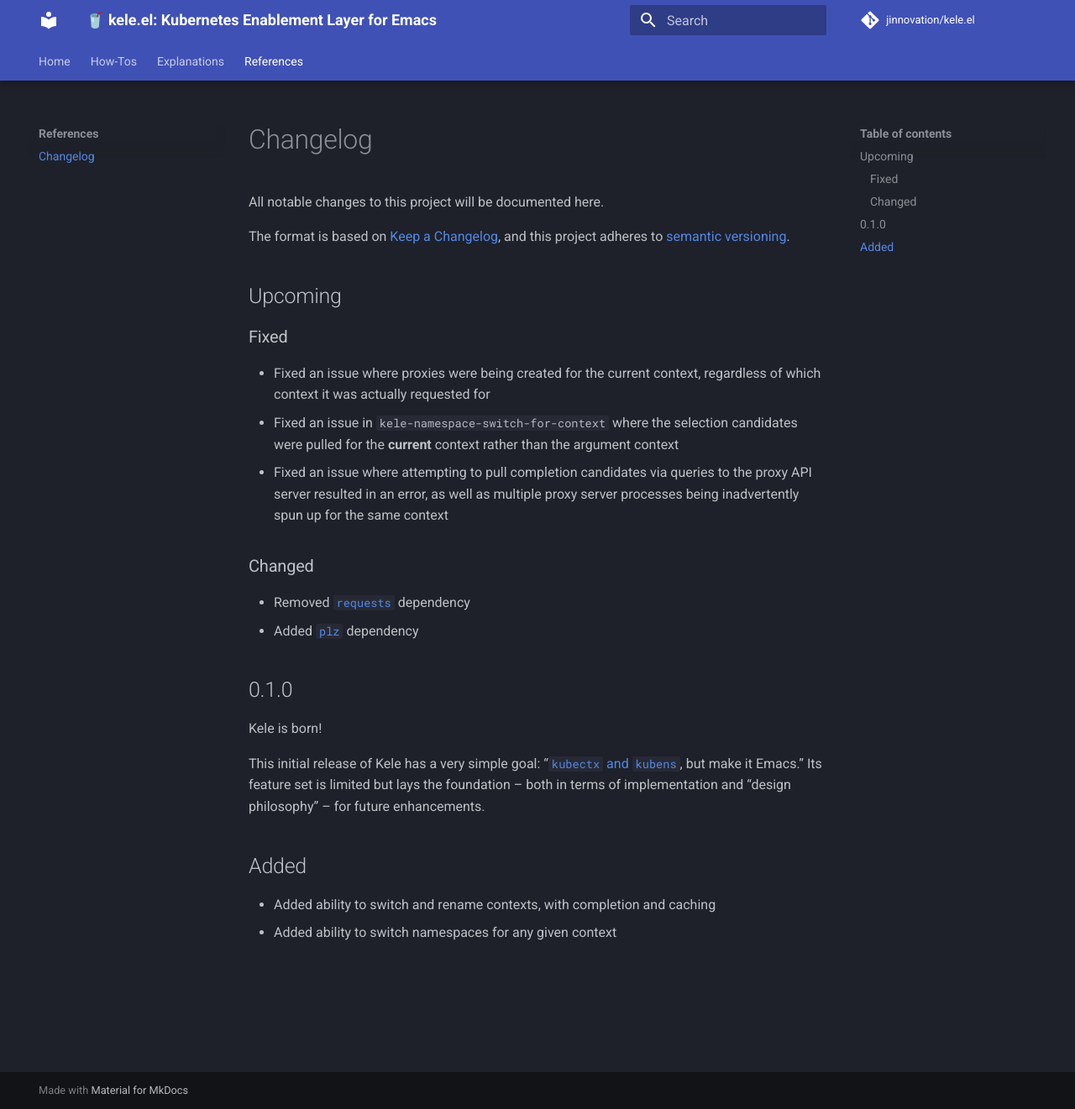
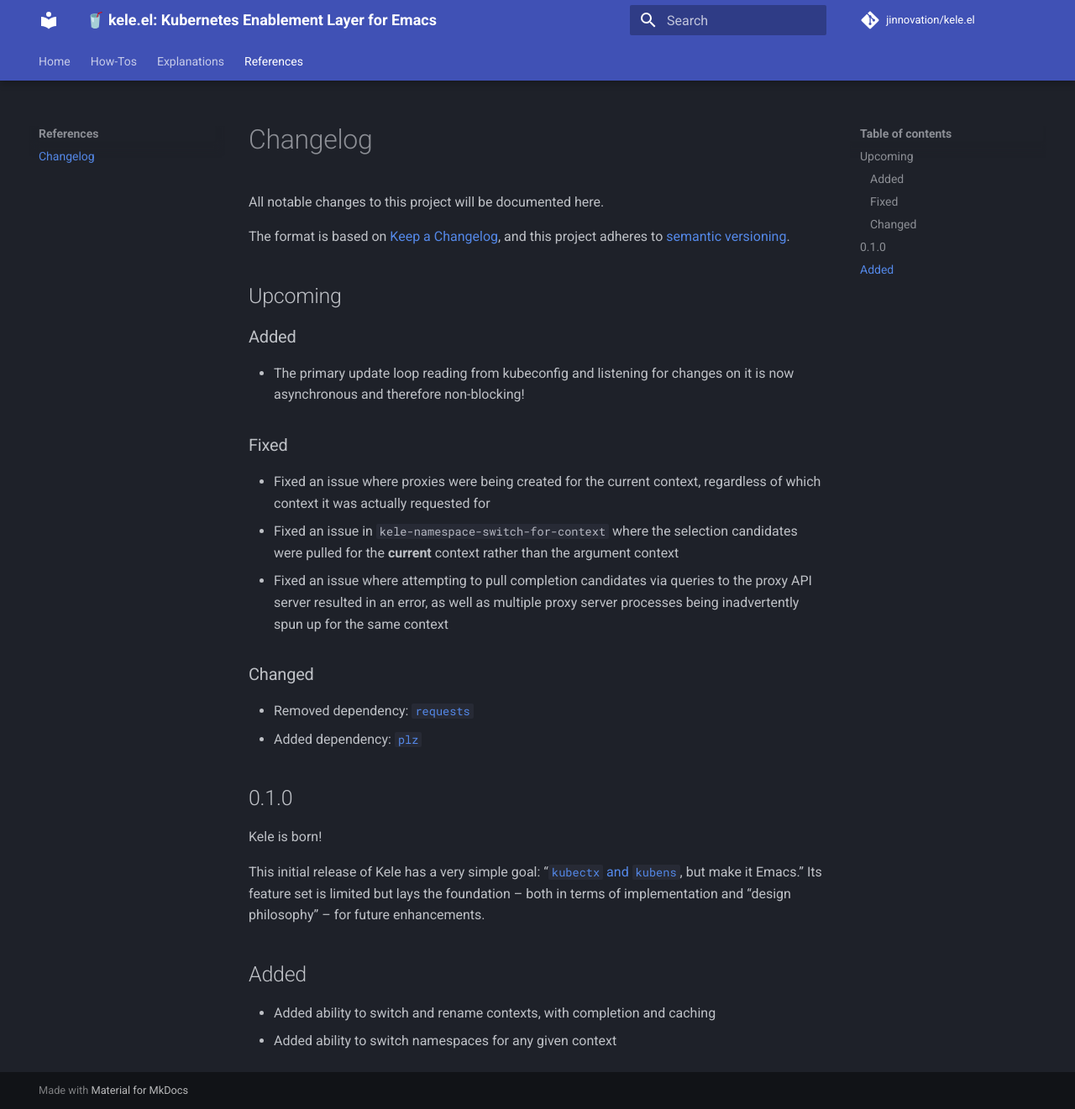
Before and after one commit to jinnovation/kele.el, an MkDocs documentation site: the page built from docs/references/changelog.md, in a window 1280 px wide and 1321 px high. Shown: the whole window at 84% size. Built offline with MkDocs 1.6.1 and Material for MkDocs 9.7.7, drawn with Linux system fonts in a browser that asks for light colours; comment, search, counter and statistics services are not loaded.

Commit message:
changelog

```diff
--- a/docs/references/changelog.md
+++ b/docs/references/changelog.md
@@ -10,6 +10,11 @@
 [semver]: https://semver.org/spec/v2.0.0.html
 
 ## Upcoming
+
+### Added
+
+- The primary update loop reading from kubeconfig and listening for changes on
+  it is now asynchronous and therefore non-blocking!
 
 ### Fixed
 
@@ -24,8 +29,8 @@
 
 ### Changed
 
-- Removed [`requests`](https://github.com/tkf/emacs-request) dependency
-- Added [`plz`](https://github.com/alphapapa/plz.el) dependency
+- Removed dependency: [`requests`](https://github.com/tkf/emacs-request)
+- Added dependency: [`plz`](https://github.com/alphapapa/plz.el)
 
 ## 0.1.0
 
```
Also changed, not shown: 1 other file.
